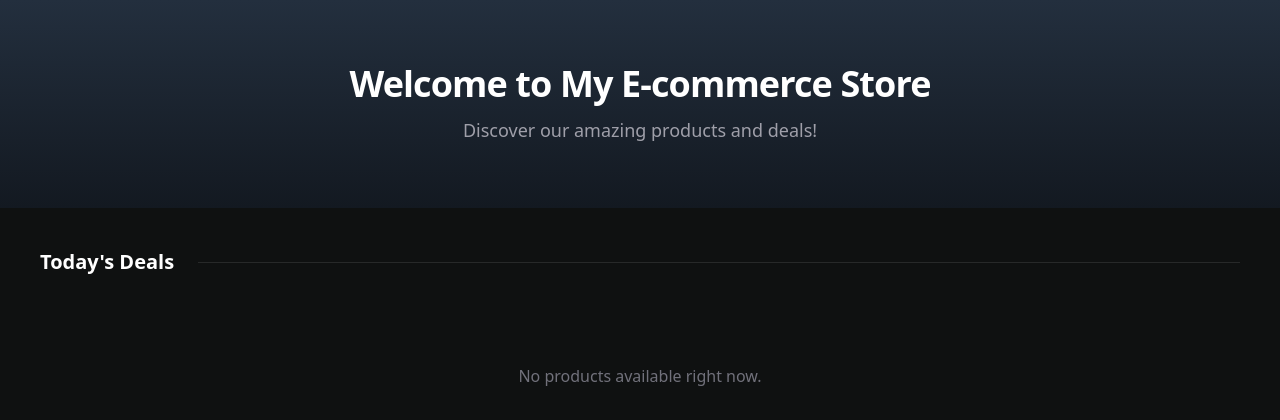
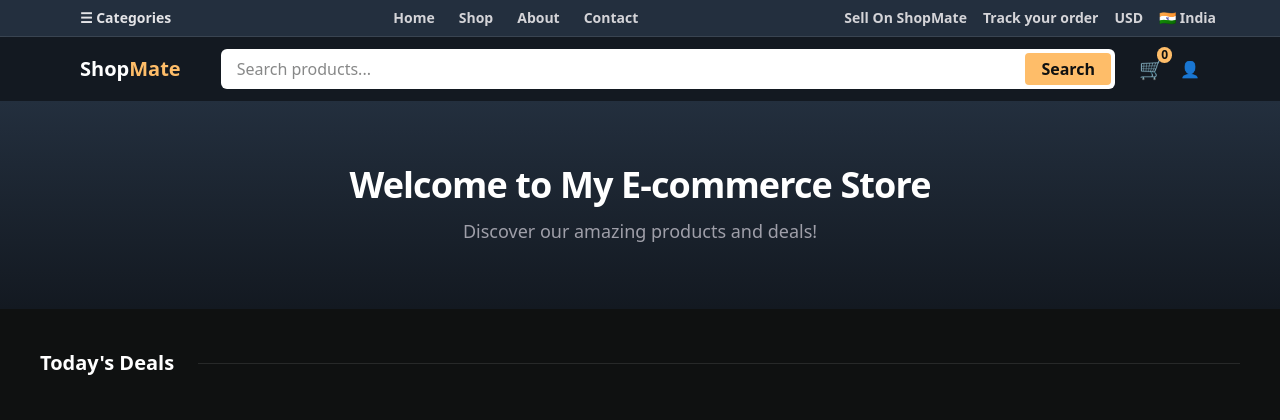
Before and after one commit to 1aryan102002/Ecom, a Django app: page / in a window 1280 px wide. Shown: the top 420 px of the page. Before the commit the page ends 386 px from the top, so only its background shows below. Run offline with Django 5.2, Linux system fonts and the light colour scheme; data that the repository does not hold is empty; some libraries are stand-ins or nearby versions.

Commit message:
Implement session-based cart and add shared navbar with live cart count
Cart (new cart app logic):
- Add cart/cart.py: session-backed Cart class keyed by product id (string
  keys, since the session is JSON). Stores price and quantity per product,
  add() sets/updates quantity, __len__ returns total item count. Cleans up
  leftover entries from the old cart format.
- Add cart/context_processor.py and register it in settings.py so every
  template has access to `cart`.
- cart_add view now looks up the product with get_object_or_404, adds it
  to the session cart and returns the updated cart_qty in the JSON response.

Frontend:
- base.html: add a shared two-row navbar (categories/links bar, ShopMate
  logo, search bar, cart icon with #cart-qty badge, user icon, mobile
  buttons) and set the page title to "ShopMate".
- Move the flash-message popup (auto-fades after 1s) into base.html,
  restyled with Tailwind, and remove the duplicated copies from
  hero_home.html and product_detail.html.
- product_detail.html: the add-to-cart AJAX call now updates the navbar
  cart badge on success without a page reload and logs errors on failure.

Still to do: cart page, remove/update items, wiring up nav links and search.

Co-Authored-By: Claude Opus 5.5 <noreply@anthropic.com>

```diff
--- a/Ecom/Ecom/settings.py
+++ b/Ecom/Ecom/settings.py
@@ -64,6 +64,7 @@ TEMPLATES = [
                 'django.template.context_processors.request',
                 'django.contrib.auth.context_processors.auth',
                 'django.contrib.messages.context_processors.messages',
+                'cart.context_processor.cart',  # Add this line to include the cart context processor
             ],
         },
     },
--- a/Ecom/MyEcom/templates/MyEcom/base.html
+++ b/Ecom/MyEcom/templates/MyEcom/base.html
@@ -1,16 +1,116 @@
-<!DOCTYPE html>
+<!doctype html>
 <html lang="en">
-<head>
-    <meta charset="UTF-8">
-    <meta name="viewport" content="width=device-width, initial-scale=1.0">
-    <meta name="color-scheme" content="dark">
+  <head>
+    <meta charset="UTF-8" />
+    <meta name="viewport" content="width=device-width, initial-scale=1.0" />
+    <meta name="color-scheme" content="dark" />
     <script src="https://cdn.jsdelivr.net/npm/@tailwindcss/browser@4"></script>
-    <script src="https://code.jquery.com/jquery-4.0.0.js" integrity="sha256-9fsHeVnKBvqh3FB2HYu7g2xseAZ5MlN6Kz/qnkASV8U=" crossorigin="anonymous"></script>
-    <title>Document</title>
-</head>
-<body class="bg-[#0f1111] text-zinc-200 antialiased">
+    <script
+      src="https://code.jquery.com/jquery-4.0.0.js"
+      integrity="sha256-9fsHeVnKBvqh3FB2HYu7g2xseAZ5MlN6Kz/qnkASV8U="
+      crossorigin="anonymous"
+    ></script>
+    <title>ShopMate</title>
+  </head>
+  <body class="bg-[#0f1111] text-zinc-200 antialiased">
+    <!--Nav-->
+    <nav
+      class="bg-[#232f3e] border-b border-white/10 px-4 lg:px-16 py-2 flex items-center justify-between text-sm font-semibold"
+    >
+      <!-- Categories -->
+      <div class="flex items-center space-x-2">
+        <span class="text-zinc-200 px-4">☰ Categories</span>
+      </div>
+
+      <!-- Navigation Links (Hidden on Mobile) -->
+      <div class="hidden md:flex space-x-6">
+        <a href="{% url 'hero_home' %}" class="text-zinc-300 hover:text-[#febd69]">Home</a>
+        <a href="#" class="text-zinc-300 hover:text-[#febd69]">Shop</a>
+        <a href="#" class="text-zinc-300 hover:text-[#febd69]">About</a>
+        <a href="#" class="text-zinc-300 hover:text-[#febd69]">Contact</a>
+      </div>
+
+      <!-- Links -->
+      <div class="hidden sm:flex items-center space-x-4">
+        <a href="#" class="text-zinc-300 hover:text-[#febd69]">Sell On ShopMate</a>
+        <a href="#" class="text-zinc-300 hover:text-[#febd69]">Track your order</a>
+        <a href="#" class="text-zinc-300 hover:text-[#febd69]">USD</a>
+        <a href="#" class="text-zinc-300 hover:text-[#febd69]">🇮🇳 India</a>
+      </div>
+    </nav>
+    <nav
+      class="bg-[#131921] shadow-md px-4 lg:px-16 py-3 flex items-center justify-between"
+    >
+      <!-- Logo -->
+      <a href="{% url 'hero_home' %}" class="flex items-center space-x-2">
+        <span class="text-xl font-bold text-white px-4"
+          >Shop<span class="text-[#febd69]">Mate</span>
+        </span>
+      </a>
+
+      <!-- Search Bar -->
+      <div class="hidden md:block flex-grow mx-6">
+        <form class="relative w-full">
+          <input
+            type="text"
+            name="item_name"
+            placeholder="Search products..."
+            class="w-full px-4 py-2 pr-24 rounded-md bg-white text-[#0f1111] focus:outline-none focus:ring-2 focus:ring-[#febd69]"
+          />
+          <button
+            type="submit"
+            class="absolute right-1 top-1 bottom-1 px-4 rounded bg-[#febd69] text-[#0f1111] font-semibold hover:bg-[#f3a847]"
+          >
+            Search
+          </button>
+        </form>
+      </div>
+
+      <!-- Icons -->
+      <div class="flex items-center space-x-4">
+        <!-- Search Icon for Mobile -->
+        <button class="md:hidden text-zinc-300 hover:text-[#febd69]">🔍</button>
+
+        <!-- Cart -->
+        <a href="#" class="relative text-xl">
+          🛒
+          <span
+            id="cart-qty"
+            class="absolute -top-2 -right-2 text-xs bg-[#febd69] text-[#0f1111] font-bold rounded-full px-1"
+          >{{ cart|length }}</span>
+        </a>
+
+        <!-- User -->
+        <a href="#" class="text-zinc-300 hover:text-[#febd69]">👤</a>
+
+        <!-- Hamburger Menu (Mobile) -->
+        <button class="md:hidden text-zinc-300 hover:text-[#febd69]">☰</button>
+      </div>
+    </nav>
+    <!--Nav-->
+
+    {% if messages %}
+    <div id="msg-container" class="fixed top-5 left-1/2 -translate-x-1/2 z-[1000] space-y-2">
+      {% for message in messages %}
+      <div class="bg-emerald-600 text-white px-6 py-3 rounded-md font-bold shadow-lg">
+        {{ message }}
+      </div>
+      {% endfor %}
+    </div>
+    <script>
+      // Fade out and remove flash messages after 1 second
+      setTimeout(function () {
+        var msg = document.getElementById("msg-container");
+        if (msg) {
+          msg.style.transition = "opacity 0.5s ease";
+          msg.style.opacity = "0";
+          setTimeout(() => msg.remove(), 500);
+        }
+      }, 1000);
+    </script>
+    {% endif %}
+
     {% block content %}
-
     {% endblock %}
-</body>
+  </body>
 </html>
--- a/Ecom/MyEcom/templates/MyEcom/hero_home.html
+++ b/Ecom/MyEcom/templates/MyEcom/hero_home.html
@@ -1,28 +1,6 @@
 {% extends 'MyEcom/base.html' %}
 
 {% block content %}
-
-{% if messages %}
-  <div id="msg-container" style="position: fixed; top: 20px; left: 50%; transform: translateX(-50%); z-index: 1000;">
-    {% for message in messages %}
-      <div class="alert alert-success" style="background: #28a745; color: white; padding: 12px 24px; border-radius: 5px; font-weight: bold;">
-        {{ message }}
-      </div>
-    {% endfor %}
-  </div>
-
-  <!-- The 1-second timer trick -->
-  <script>
-    setTimeout(function() {
-        var msg = document.getElementById('msg-container');
-        if (msg) {
-            msg.style.transition = "opacity 0.5s ease";
-            msg.style.opacity = "0";
-            setTimeout(() => msg.remove(), 500); // Completely clears it from the DOM
-        }
-    }, 1000); // 1000 milliseconds = 1 second
-  </script>
-{% endif %}
 
 <div class="min-h-screen bg-[#0f1111]">
 
--- /dev/null
+++ b/Ecom/cart/cart.py
@@ -0,0 +1,24 @@
+class Cart():
+    def __init__(self, request):
+        self.session = request.session
+        cart = self.session.get('cart')
+        if not cart:
+            cart = self.session['cart'] = {}
+        # Drop leftovers from the old cart format ('name', 'items') - only product entries are dicts
+        for key in [k for k, v in cart.items() if not isinstance(v, dict)]:
+            del cart[key]
+            self.session.modified = True
+        self.cart = cart  #instance variable to hold the cart data, keyed by product id
+
+    def __len__(self):
+         # Returns the total number of items in the cart
+        return sum(int(item['quantity']) for item in self.cart.values())
+
+    def add(self, product, quantity):
+        product_id = str(product.id)  # session is stored as JSON, so keys come back as strings
+        quantity = int(quantity)
+        if product_id in self.cart:
+            self.cart[product_id]['quantity'] = quantity
+        else:
+            self.cart[product_id] = {'price': str(product.price), 'quantity': quantity}
+        self.session.modified = True  # Mark the session as modified to ensure it gets saved
--- /dev/null
+++ b/Ecom/cart/context_processor.py
@@ -0,0 +1,4 @@
+from .cart import Cart
+
+def cart(request):
+    return {'cart': Cart(request)}
```
Also changed, not shown: Ecom/MyEcom/templates/MyEcom/product_detail.html (+7 -23 lines), Ecom/cart/views.py (+9 -1 lines).
